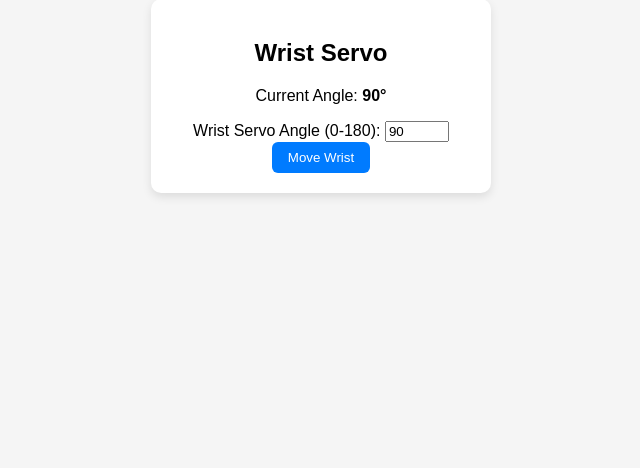
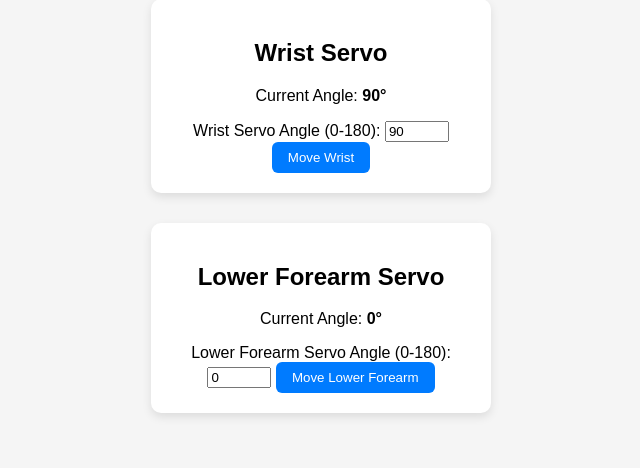
Before and after one commit to IronMan1405/Robotic-Arm, a Flask app: page / in a window 1280 px wide. Shown: the part 332-800 px from the top of the page, without its empty margins (319-959 px from the left). Run offline with Flask 3, Linux system fonts and the light colour scheme.

Commit message:
3rd servo added

```diff
--- a/app.py
+++ b/app.py
@@ -3,7 +3,7 @@ from servo_controller import setServoAngle
 
 app = Flask(__name__)
 
-currentAngles = {0: 95, 1: 90}
+currentAngles = {0: 95, 1: 90, 2: 0}
 
 @app.route('/')
 def index():
--- a/servo_controller.py
+++ b/servo_controller.py
@@ -4,6 +4,7 @@ kit = ServoKit(channels = 16)
 
 clawServo = 0
 wristServo = 1
+lowerForeArm = 2
 
 def setServoAngle(servoChannel, angle):
     angle = max(0, min(180, angle))
--- a/templates/index.html
+++ b/templates/index.html
@@ -29,5 +29,16 @@
             </form>
         </div>
 
+        <div class="servo-block">
+            <h2>Lower Forearm Servo</h2>
+            <p>Current Angle: <strong>{{ angles[2] }}°</strong></p>
+            <form method="post" action="/move">
+                <label>Lower Forearm Servo Angle (0-180):</label>
+                <input type="number" name="angle" min="0" max="180" value="{{angles[2]}}">
+                <input type="hidden" name="servo" value="1">
+                <button type="submit">Move Lower Forearm</button>
+            </form>
+        </div>
+
     </body>
 </html>
```
